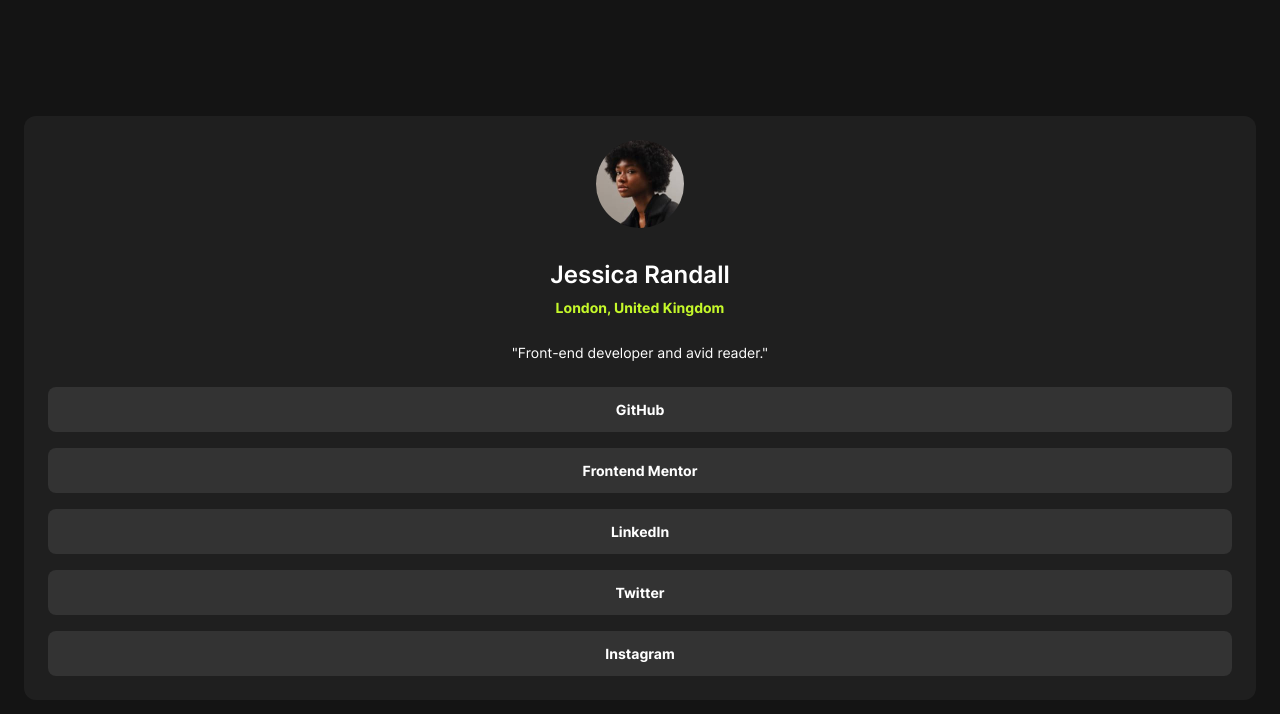
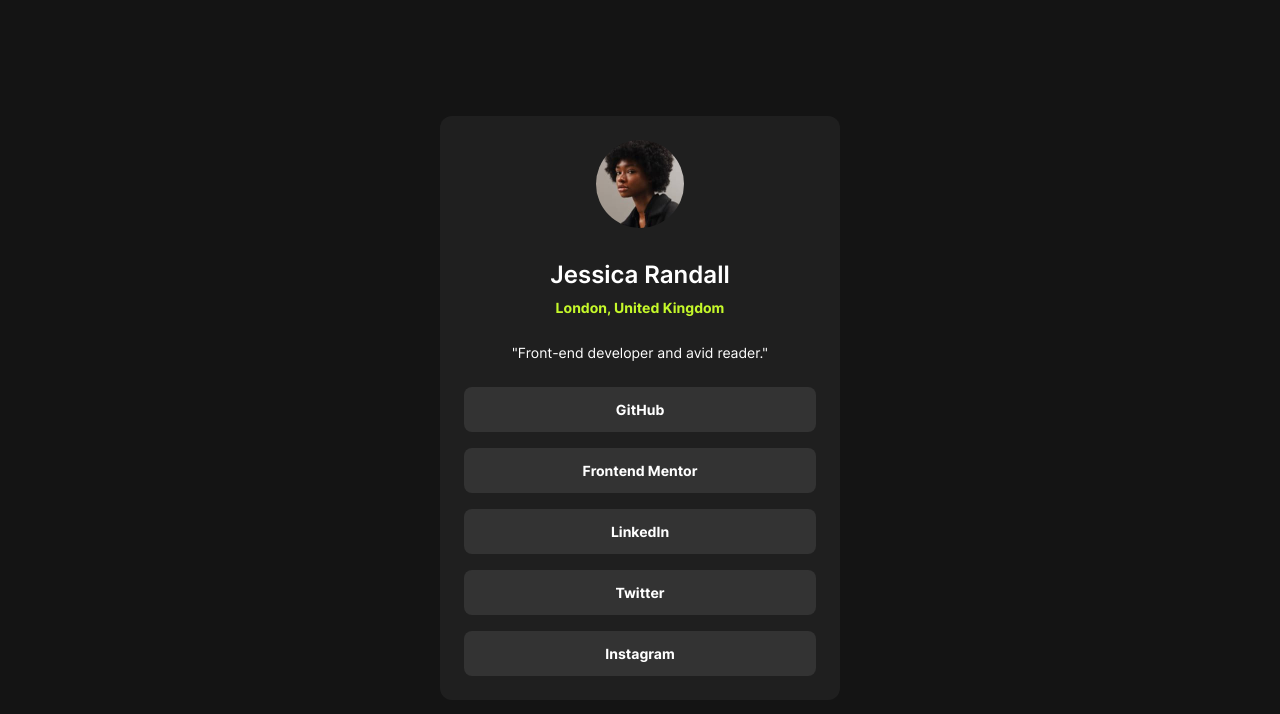
Before and after one commit to ValeriaMontoya/social-links-profile, a plain HTML site: page index.html in a window 1280 px wide. Drawn offline with Linux system fonts and the light colour scheme.

Commit message:
Tablet layout complete

```diff
--- a/assets/css/style.css
+++ b/assets/css/style.css
@@ -96,3 +96,26 @@ img {
   padding: 12px;
   text-align: center;
 }
+
+@media (min-width: 768px) {
+  main {
+    width: 50%;
+    max-width: 400px;
+    margin: 0 auto;
+  }
+}
+
+/* @media (min-width: 992px) {
+  body {
+    padding: 174px 528px;
+  }
+
+  main {
+    width: 100%;
+    max-width: 384px;
+  }
+
+  .bio {
+    text-align: left;
+  }
+} */
```
